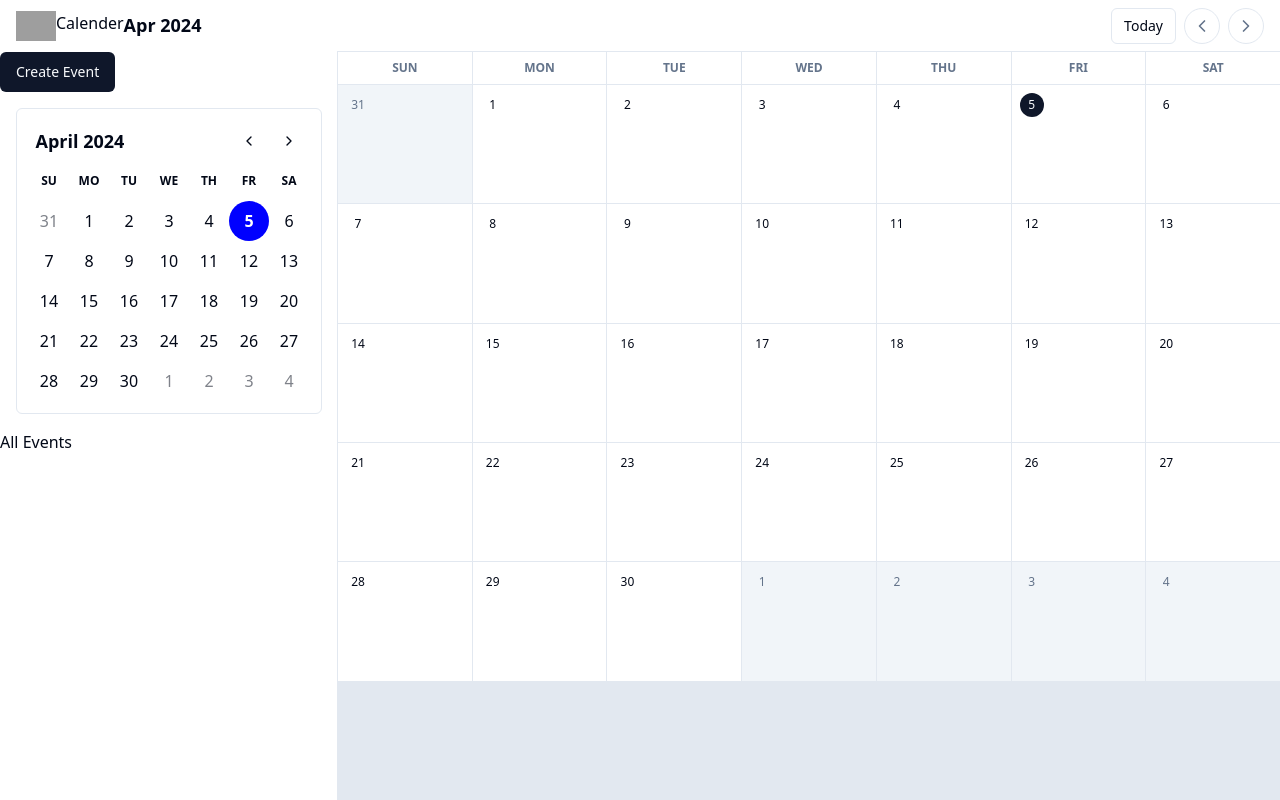
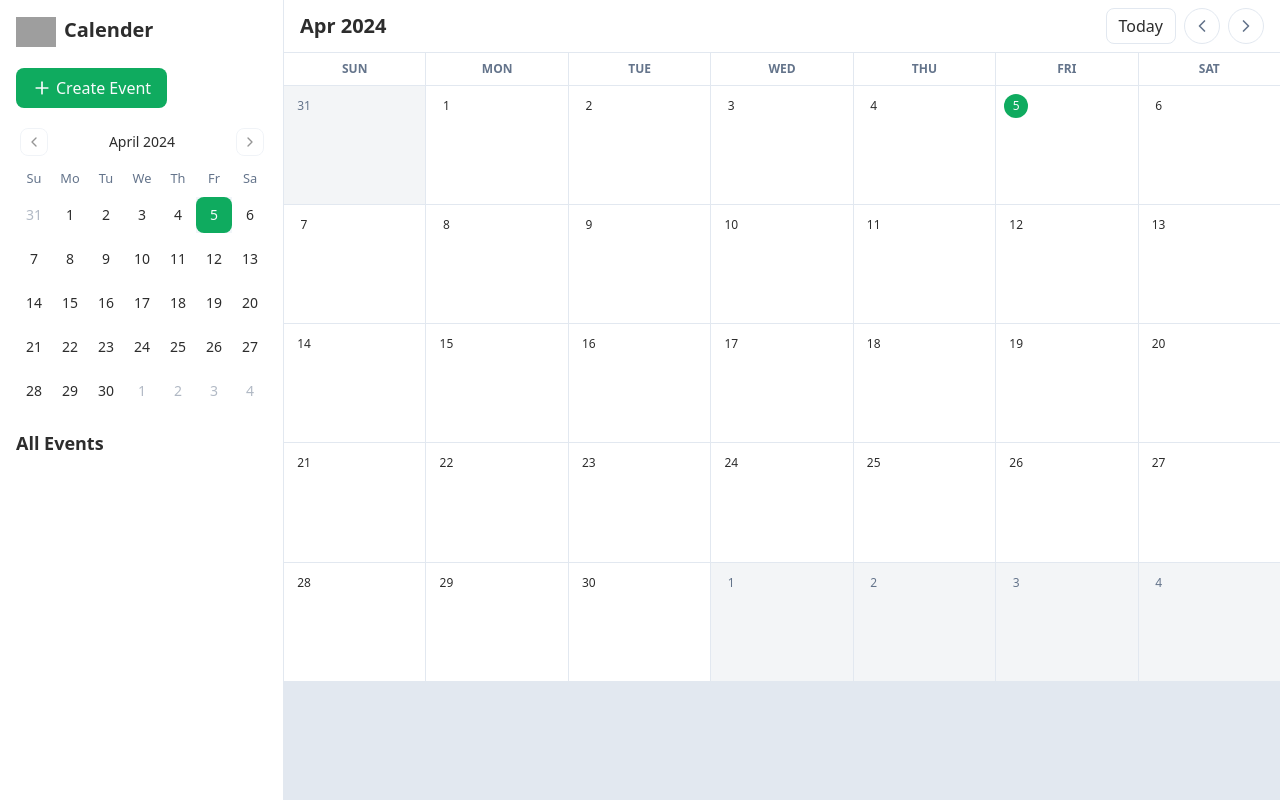
Before and after one commit to soumakkdev/nova-calendar, a React (Vite) app: page / in a window 1280 px wide. Built offline with nearby package versions, Linux system fonts and the light colour scheme; grey boxes are pictures that could not be loaded.

Commit message:
ui improvements

```diff
--- a/package.json
+++ b/package.json
@@ -23,6 +23,7 @@
 		"lucide-react": "^0.364.0",
 		"nanoid": "^5.0.7",
 		"react": "^18.2.0",
+		"react-color": "^2.19.3",
 		"react-day-picker": "^8.10.0",
 		"react-dom": "^18.2.0",
 		"tailwind-merge": "^2.2.2",
@@ -31,6 +32,7 @@
 	"devDependencies": {
 		"@types/node": "^20.11.30",
 		"@types/react": "^18.2.66",
+		"@types/react-color": "^3.0.12",
 		"@types/react-dom": "^18.2.22",
 		"@typescript-eslint/eslint-plugin": "^7.2.0",
 		"@typescript-eslint/parser": "^7.2.0",
--- a/src/App.tsx
+++ b/src/App.tsx
@@ -3,16 +3,15 @@ import dayjs, { Dayjs } from 'dayjs'
 import isTodayPlugin from 'dayjs/plugin/isToday'
 import toObjectPlugin from 'dayjs/plugin/toObject'
 import weekdayPlugin from 'dayjs/plugin/weekday'
+import { produce } from 'immer'
+import { useAtom } from 'jotai'
 import { useEffect, useState } from 'react'
 import AddEventModal from './components/calendar/AddEventModal'
 import Header from './components/calendar/Header'
+import Sidebar from './components/calendar/Sidebar'
 import ViewDates from './components/calendar/ViewDates'
 import ViewDays from './components/calendar/ViewDays'
 import { IFormattedDateObj, eventsStoreAtom, getFormattedDateObj, now } from './components/calendar/calender.utils'
-import { Button } from './components/ui/button'
-import { Calendar } from './components/ui/calendar'
-import { useAtom } from 'jotai'
-import { produce } from 'immer'
 
 dayjs.extend(isTodayPlugin)
 dayjs.extend(toObjectPlugin)
@@ -53,7 +52,16 @@ function App() {
 	const [month, setMonth] = useState(currentMonth.toISOString())
 
 	return (
-		<main className="flex h-full flex-col">
+		<main className="flex h-full">
+			<Sidebar
+				onCreateEvent={() => setIsAddEventDialogOpen(true)}
+				month={month}
+				setMonth={setMonth}
+				currentMonth={currentMonth}
+				setCurrentMonth={setCurrentMonth}
+			/>
+
+			<div className="flex-1 ring-1 ring-border ring-opacity-5 lg:flex lg:flex-auto lg:flex-col">
 				<Header
 					currentMonth={currentMonth}
 					onChangeCurrentMonth={(day) => {
@@ -61,30 +69,9 @@ function App() {
 						setMonth(day.toISOString())
 					}}
 				/>
-
-			<div className="flex flex-1 ">
-				<div>
-					<Button onClick={() => setIsAddEventDialogOpen(true)}>Create Event</Button>
-					<Calendar
-						mode="single"
-						month={dayjs(month).toDate()}
-						onMonthChange={(date) => setMonth(date.toISOString())}
-						selected={currentMonth.toDate()}
-						onSelect={(date) => {
-							setCurrentMonth(dayjs(date))
-						}}
-						className="rounded-md border"
-					/>
-
-					<h3>All Events</h3>
-					{eventsStore?.map((event) => <div key={event.id}>{event.title}</div>)}
-				</div>
-
-				<div className="ring-1 ring-border ring-opacity-5 lg:flex lg:flex-auto lg:flex-col">
 				<ViewDays />
 				<div className="flex overflow-auto bg-border text-xs leading-6 text-foreground lg:flex-auto">
 					<ViewDates arrayOfDays={arrayOfDays} />
-					</div>
 				</div>
 			</div>
 
--- a/src/components/calendar/Header.tsx
+++ b/src/components/calendar/Header.tsx
@@ -14,13 +14,9 @@ export default function Header({ currentMonth, onChangeCurrentMonth }: { current
 	}
 
 	return (
-		<header className="flex items-center justify-between px-4 py-2">
+		<header className="flex items-center justify-between border-b px-4 py-2">
 			<div className="flex">
-				<div className="flex">
-					<img width={40} src="https://ssl.gstatic.com/calendar/images/dynamiclogo_2020q4/calendar_14_2x.png" alt="Logo" />
-					<span>Calender</span>
-				</div>
-				<span className="text-lg font-semibold">{currentMonth.format(dateFormat)}</span>
+				<span className="text-xl font-bold">{currentMonth.format(dateFormat)}</span>
 			</div>
 
 			<div className="flex items-center gap-2">
--- /dev/null
+++ b/src/components/calendar/Sidebar.tsx
@@ -0,0 +1,47 @@
+import dayjs from 'dayjs'
+import { useAtom } from 'jotai'
+import { Button } from '../ui/button'
+import { Calendar } from '../ui/calendar'
+import { eventsStoreAtom } from './calender.utils'
+import { Plus } from 'lucide-react'
+
+export default function Sidebar({ month, setMonth, currentMonth, setCurrentMonth, onCreateEvent }) {
+	const [eventsStore, setEventsStore] = useAtom(eventsStoreAtom)
+
+	return (
+		<div className="space-y-5 p-4">
+			<div className="flex items-center gap-2">
+				<img width={40} src="https://ssl.gstatic.com/calendar/images/dynamiclogo_2020q4/calendar_14_2x.png" alt="Logo" />
+				<p className="mb-1 text-xl font-bold">Calender</p>
+			</div>
+
+			<Button onClick={onCreateEvent}>
+				<Plus className="mr-1 h-5 w-5" />
+				Create Event
+			</Button>
+
+			<Calendar
+				mode="single"
+				month={dayjs(month).toDate()}
+				onMonthChange={(date) => setMonth(date.toISOString())}
+				selected={currentMonth.toDate()}
+				onSelect={(date) => {
+					setCurrentMonth(dayjs(date))
+				}}
+				className="p-0"
+			/>
+
+			<div>
+				<h3 className="mb-2 text-lg font-bold">All Events</h3>
+				<div className="space-y-2">
+					{eventsStore?.map((event) => (
+						<div key={event.id} className="flex items-center gap-2 rounded-md p-1 px-3 text-sm font-medium">
+							<div className="h-2 w-2 rounded-full" style={{ backgroundColor: event.color }}></div>
+							{event.title}
+						</div>
+					))}
+				</div>
+			</div>
+		</div>
+	)
+}
--- a/src/components/calendar/calender.utils.ts
+++ b/src/components/calendar/calender.utils.ts
@@ -32,6 +32,7 @@ export interface IEvent {
 	title: string
 	date: string
 	note?: string
+	color: string
 }
 
 export const eventsStoreAtom = atomWithStorage<IEvent[]>('eventsStore', [])
--- a/src/components/ui/button.tsx
+++ b/src/components/ui/button.tsx
@@ -1,56 +1,43 @@
-import * as React from "react"
-import { Slot } from "@radix-ui/react-slot"
-import { cva, type VariantProps } from "class-variance-authority"
+import * as React from 'react'
+import { Slot } from '@radix-ui/react-slot'
+import { cva, type VariantProps } from 'class-variance-authority'
 
-import { cn } from "@/lib/utils"
+import { cn } from '@/lib/utils'
 
 const buttonVariants = cva(
-  "inline-flex items-center justify-center whitespace-nowrap rounded-md text-sm font-medium ring-offset-background transition-colors focus-visible:outline-none focus-visible:ring-2 focus-visible:ring-ring focus-visible:ring-offset-2 disabled:pointer-events-none disabled:opacity-50",
+	'inline-flex items-center justify-center whitespace-nowrap rounded-lg  font-medium ring-offset-background transition-colors focus-visible:outline-none focus-visible:ring-2 focus-visible:ring-ring focus-visible:ring-offset-2 disabled:pointer-events-none disabled:opacity-50',
 	{
 		variants: {
 			variant: {
-        default: "bg-primary text-primary-foreground hover:bg-primary/90",
-        destructive:
-          "bg-destructive text-destructive-foreground hover:bg-destructive/90",
-        outline:
-          "border border-input bg-background hover:bg-accent hover:text-accent-foreground",
-        secondary:
-          "bg-secondary text-secondary-foreground hover:bg-secondary/80",
-        ghost: "hover:bg-accent hover:text-accent-foreground",
-        link: "text-primary underline-offset-4 hover:underline",
+				default: 'bg-primary text-primary-foreground hover:bg-primary/90',
+				destructive: 'bg-destructive text-destructive-foreground hover:bg-destructive/90',
+				outline: 'border border-input bg-background hover:bg-accent hover:text-accent-foreground',
+				secondary: 'bg-secondary text-secondary-foreground hover:bg-secondary/80',
+				ghost: 'hover:bg-accent hover:text-accent-foreground',
+				link: 'text-primary underline-offset-4 hover:underline',
 			},
 			size: {
-        default: "h-10 px-4 py-2",
-        sm: "h-9 rounded-md px-3",
-        lg: "h-11 rounded-md px-8",
-        icon: "h-10 w-10",
+				default: 'h-10 px-4 py-2',
+				sm: 'h-9 rounded-lg px-3',
+				lg: 'h-11 rounded-lg px-8',
+				icon: 'h-10 w-10',
 			},
 		},
 		defaultVariants: {
-      variant: "default",
-      size: "default",
+			variant: 'default',
+			size: 'default',
 		},
-  }
+	},
 )
 
-export interface ButtonProps
-  extends React.ButtonHTMLAttributes<HTMLButtonElement>,
-    VariantProps<typeof buttonVariants> {
+export interface ButtonProps extends React.ButtonHTMLAttributes<HTMLButtonElement>, VariantProps<typeof buttonVariants> {
 	asChild?: boolean
 }
 
-const Button = React.forwardRef<HTMLButtonElement, ButtonProps>(
-  ({ className, variant, size, asChild = false, ...props }, ref) => {
-    const Comp = asChild ? Slot : "button"
-    return (
-      <Comp
-        className={cn(buttonVariants({ variant, size, className }))}
-        ref={ref}
-        {...props}
-      />
-    )
-  }
-)
-Button.displayName = "Button"
+const Button = React.forwardRef<HTMLButtonElement, ButtonProps>(({ className, variant, size, asChild = false, ...props }, ref) => {
+	const Comp = asChild ? Slot : 'button'
+	return <Comp className={cn(buttonVariants({ variant, size, className }))} ref={ref} {...props} />
+})
+Button.displayName = 'Button'
 
 export { Button, buttonVariants }
--- a/src/components/ui/calendar.tsx
+++ b/src/components/ui/calendar.tsx
@@ -12,43 +12,33 @@ function Calendar({ className, classNames, showOutsideDays = true, ...props }: C
 	return (
 		<DayPicker
 			showOutsideDays={showOutsideDays}
-			className={cn('p-3', className)}
-			classNames={
-				{
-					// months: "flex flex-col sm:flex-row space-y-4 sm:space-x-4 sm:space-y-0",
-					// month: "space-y-4",
-					// caption: "flex justify-center pt-1 relative items-center",
-					// caption_label: "text-sm font-medium",
-					// nav: "space-x-1 flex items-center",
-					// nav_button: cn(
-					//   buttonVariants({ variant: "outline" }),
-					//   "h-7 w-7 bg-transparent p-0 opacity-50 hover:opacity-100"
-					// ),
-					// nav_button_previous: "absolute left-1",
-					// nav_button_next: "absolute right-1",
-					// table: "w-full border-collapse space-y-1",
-					// head_row: "flex",
-					// head_cell:
-					//   "text-muted-foreground rounded-md w-9 font-normal text-[0.8rem]",
-					// row: "flex w-full mt-2",
-					// cell: "h-9 w-9 text-center text-sm p-0 relative [&:has([aria-selected].day-range-end)]:rounded-r-md [&:has([aria-selected].day-outside)]:bg-accent/50 [&:has([aria-selected])]:bg-accent first:[&:has([aria-selected])]:rounded-l-md last:[&:has([aria-selected])]:rounded-r-md focus-within:relative focus-within:z-20",
-					// day: cn(
-					//   buttonVariants({ variant: "ghost" }),
-					//   "h-9 w-9 p-0 font-normal aria-selected:opacity-100"
-					// ),
-					// day_range_end: "day-range-end",
-					// day_selected:
-					//   "bg-primary text-primary-foreground hover:bg-primary hover:text-primary-foreground focus:bg-primary focus:text-primary-foreground",
-					// day_today: "bg-accent text-accent-foreground",
-					// day_outside:
-					//   "day-outside text-muted-foreground opacity-50 aria-selected:bg-accent/50 aria-selected:text-muted-foreground aria-selected:opacity-30",
-					// day_disabled: "text-muted-foreground opacity-50",
-					// day_range_middle:
-					//   "aria-selected:bg-accent aria-selected:text-accent-foreground",
-					// day_hidden: "invisible",
-					// ...classNames,
-				}
-			}
+			className={cn('m-0 p-3', className)}
+			classNames={{
+				months: 'flex flex-col sm:flex-row space-y-4 sm:space-x-4 sm:space-y-0',
+				month: 'space-y-4',
+				caption: 'flex justify-center pt-1 relative items-center',
+				caption_label: 'text-sm font-medium',
+				nav: 'space-x-1 flex items-center',
+				nav_button: cn(buttonVariants({ variant: 'outline' }), 'h-7 w-7 bg-transparent p-0 opacity-50 hover:opacity-100'),
+				nav_button_previous: 'absolute left-1',
+				nav_button_next: 'absolute right-1',
+				table: 'w-full border-collapse space-y-1',
+				head_row: 'flex',
+				head_cell: 'text-muted-foreground rounded-md w-9 font-normal text-[0.8rem]',
+				row: 'flex w-full mt-2',
+				cell: 'h-9 w-9 text-center text-sm p-0 relative [&:has([aria-selected].day-range-end)]:rounded-r-md [&:has([aria-selected].day-outside)]:bg-accent/50 [&:has([aria-selected])]:bg-accent first:[&:has([aria-selected])]:rounded-l-md last:[&:has([aria-selected])]:rounded-r-md focus-within:relative focus-within:z-20',
+				day: cn(buttonVariants({ variant: 'ghost' }), 'h-9 w-9 p-0 font-normal aria-selected:opacity-100'),
+				day_range_end: 'day-range-end',
+				day_selected:
+					'bg-primary text-primary-foreground hover:bg-primary hover:text-primary-foreground focus:bg-primary focus:text-primary-foreground',
+				day_today: 'bg-accent text-accent-foreground',
+				day_outside:
+					'day-outside text-muted-foreground opacity-50 aria-selected:bg-accent/50 aria-selected:text-muted-foreground aria-selected:opacity-30',
+				day_disabled: 'text-muted-foreground opacity-50',
+				day_range_middle: 'aria-selected:bg-accent aria-selected:text-accent-foreground',
+				day_hidden: 'invisible',
+				...classNames,
+			}}
 			components={{
 				IconLeft: ({ ...props }) => <ChevronLeft className="h-4 w-4" />,
 				IconRight: ({ ...props }) => <ChevronRight className="h-4 w-4" />,
--- a/src/globals.css
+++ b/src/globals.css
@@ -4,65 +4,66 @@
 
 @layer base {
 	:root {
-		--background: 0 0% 100%;
-		--foreground: 222.2 84% 4.9%;
+		--background: hsl(0 0% 100%);
+		--foreground: #2d2d2d;
 
-		--card: 0 0% 100%;
-		--card-foreground: 222.2 84% 4.9%;
+		--card: hsl(0 0% 100%);
+		--card-foreground: #2d2d2d;
 
-		--popover: 0 0% 100%;
-		--popover-foreground: 222.2 84% 4.9%;
+		--popover: hsl(0 0% 100%);
+		--popover-foreground: #2d2d2d;
 
-		--primary: 222.2 47.4% 11.2%;
-		--primary-foreground: 210 40% 98%;
+		--primary: #0fab5f;
+		--primary-foreground: hsl(210 40% 98%);
+		--primary-surface: #eff8ff;
 
-		--secondary: 210 40% 96.1%;
-		--secondary-foreground: 222.2 47.4% 11.2%;
+		--secondary: hsl(210 40% 96.1%);
+		--secondary-foreground: hsl(222.2 47.4% 11.2%);
 
-		--muted: 210 40% 96.1%;
-		--muted-foreground: 215.4 16.3% 46.9%;
+		--muted: hsl(210 20% 96.1%);
+		--muted-foreground: hsl(215.4 16.3% 46.9%);
 
-		--accent: 210 40% 96.1%;
-		--accent-foreground: 222.2 47.4% 11.2%;
+		--accent: hsl(210 40% 96.1%);
+		--accent-foreground: hsl(222.2 47.4% 11.2%);
 
-		--destructive: 0 84.2% 60.2%;
-		--destructive-foreground: 210 40% 98%;
+		--destructive: hsl(0 84.2% 60.2%);
+		--destructive-foreground: hsl(210 40% 98%);
 
-		--border: 214.3 31.8% 91.4%;
-		--input: 214.3 31.8% 91.4%;
-		--ring: 222.2 84% 4.9%;
+		--border: hsl(214.3 31.8% 91.4%);
+		--input: hsl(214.3 31.8% 91.4%);
+		--ring: #2d2d2d;
 
 		--radius: 0.5rem;
 	}
 
 	.dark {
-		--background: 222.2 84% 4.9%;
-		--foreground: 210 40% 98%;
+		--background: hsl(222.2 84% 4.9%);
+		--foreground: hsl(210 40% 98%);
 
-		--card: 222.2 84% 4.9%;
-		--card-foreground: 210 40% 98%;
+		--card: hsl(222.2 84% 4.9%);
+		--card-foreground: hsl(210 40% 98%);
 
-		--popover: 222.2 84% 4.9%;
-		--popover-foreground: 210 40% 98%;
+		--popover: hsl(222.2 84% 4.9%);
+		--popover-foreground: hsl(210 40% 98%);
 
-		--primary: 210 40% 98%;
-		--primary-foreground: 222.2 47.4% 11.2%;
+		--primary: hsl(210 40% 98%);
+		--primary-foreground: hsl(222.2 47.4% 11.2%);
 
-		--secondary: 217.2 32.6% 17.5%;
-		--secondary-foreground: 210 40% 98%;
+		--secondary: hsl(217.2 32.6% 17.5%);
+		--secondary-foreground: hsl(210 40% 98%);
 
-		--muted: 217.2 32.6% 17.5%;
-		--muted-foreground: 215 20.2% 65.1%;
+		--muted: hsl(217.2 32.6% 17.5%);
+		--muted-foreground: hsl(215 20.2% 65.1%);
 
-		--accent: 217.2 32.6% 17.5%;
-		--accent-foreground: 210 40% 98%;
+		--accent: hsl(217.2 32.6% 17.5%);
+		--accent-foreground: hsl(210 40% 98%);
 
-		--destructive: 0 62.8% 30.6%;
-		--destructive-foreground: 210 40% 98%;
+		--destructive: hsl(0 62.8% 30.6%);
+		--destructive-foreground: hsl(210 40% 98%);
 
-		--border: 217.2 32.6% 17.5%;
-		--input: 217.2 32.6% 17.5%;
-		--ring: 212.7 26.8% 83.9%;
+		--border: hsl(217.2 32.6% 17.5%);
+		--input: hsl(217.2 32.6% 17.5%);
+		--ring: hsl(212.7 26.8% 83.9%);
 	}
 }
 
--- a/tailwind.config.ts
+++ b/tailwind.config.ts
@@ -14,38 +14,39 @@ export default {
 		},
 		extend: {
 			colors: {
-				border: 'hsl(var(--border))',
-				input: 'hsl(var(--input))',
-				ring: 'hsl(var(--ring))',
-				background: 'hsl(var(--background))',
-				foreground: 'hsl(var(--foreground))',
+				border: 'var(--border)',
+				input: 'var(--input)',
+				ring: 'var(--ring)',
+				background: 'var(--background)',
+				foreground: 'var(--foreground)',
 				primary: {
-					DEFAULT: 'hsl(var(--primary))',
-					foreground: 'hsl(var(--primary-foreground))',
+					DEFAULT: 'var(--primary)',
+					foreground: 'var(--primary-foreground)',
+					surface: 'var(--primary-surface)',
 				},
 				secondary: {
-					DEFAULT: 'hsl(var(--secondary))',
-					foreground: 'hsl(var(--secondary-foreground))',
+					DEFAULT: 'var(--secondary)',
+					foreground: 'var(--secondary-foreground)',
 				},
 				destructive: {
-					DEFAULT: 'hsl(var(--destructive))',
-					foreground: 'hsl(var(--destructive-foreground))',
+					DEFAULT: 'var(--destructive)',
+					foreground: 'var(--destructive-foreground)',
 				},
 				muted: {
-					DEFAULT: 'hsl(var(--muted))',
-					foreground: 'hsl(var(--muted-foreground))',
+					DEFAULT: 'var(--muted)',
+					foreground: 'var(--muted-foreground)',
 				},
 				accent: {
-					DEFAULT: 'hsl(var(--accent))',
-					foreground: 'hsl(var(--accent-foreground))',
+					DEFAULT: 'var(--accent)',
+					foreground: 'var(--accent-foreground)',
 				},
 				popover: {
-					DEFAULT: 'hsl(var(--popover))',
-					foreground: 'hsl(var(--popover-foreground))',
+					DEFAULT: 'var(--popover)',
+					foreground: 'var(--popover-foreground)',
 				},
 				card: {
-					DEFAULT: 'hsl(var(--card))',
-					foreground: 'hsl(var(--card-foreground))',
+					DEFAULT: 'var(--card)',
+					foreground: 'var(--card-foreground)',
 				},
 			},
 			borderRadius: {
```
Also changed, not shown: src/components/calendar/AddEventModal.tsx (+13 -0 lines), src/components/calendar/ViewDates.tsx (+19 -2 lines), 1 other file (tests, documents, lock files or other folders). Lines whose indentation alone changed are shown as unchanged.
